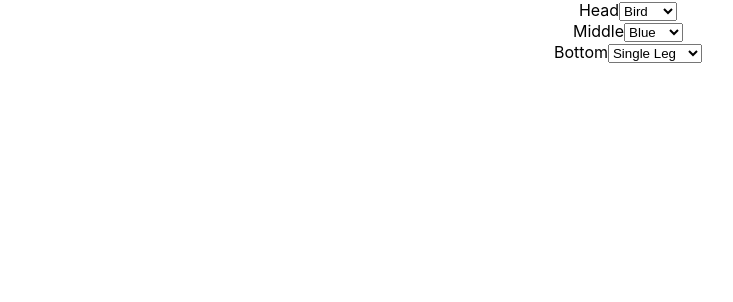
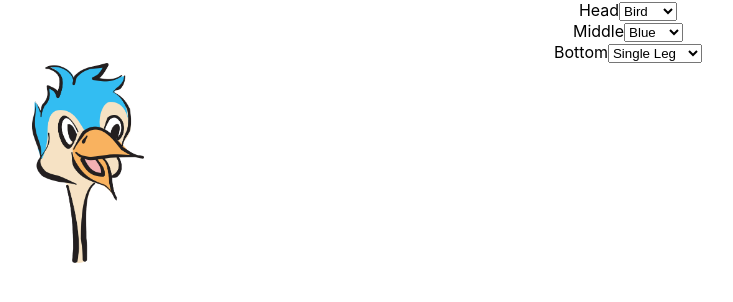
Before and after one commit to Andy-Mascaro/React-Character-Designer, a React (Create React App) app: page / in a window 1280 px wide. Shown: the top 302 px of the page, without its empty margins (12-745 px from the left). Built offline with nearby package versions, Linux system fonts and the light colour scheme.

Commit message:
added to preview page

```diff
--- a/src/components/Main/Main.js
+++ b/src/components/Main/Main.js
@@ -2,12 +2,12 @@ import React, { useState } from 'react';
 import Bottom from '../Bottom/Bottom';
 import Head from '../Head/Head';
 import Middle from '../Middle/Middle';
-// import Preview from '../../components/Preview/Preview';
+import Preview from '../../components/Preview/Preview';
 import './Main.css';
 
 
 export default function Main() {
-  const [head, setHead] = useState('head');
+  const [head, setHead] = useState('bird');
   const [middle, setMiddle] = useState('middle');
   const [bottom, setBottom] = useState('bottom');
   return (
@@ -22,7 +22,7 @@ export default function Main() {
         <Bottom
           setBottom={setBottom}
           bottom={bottom} />
-        {/* <Preview  */}
+        <Preview head={head}/>
 
 
 
--- a/src/components/Preview/Preview.css
+++ b/src/components/Preview/Preview.css
@@ -0,0 +1,7 @@
+.phead {
+    height: 200px;
+    width: 200px;
+    background-size: contain;
+    background-repeat: no-repeat;
+    background-position: center;
+}
--- a/src/components/Preview/Preview.js
+++ b/src/components/Preview/Preview.js
@@ -1,2 +1,13 @@
-// import React from 'react';
-// import './Preview.css';
+import React from 'react';
+import './Preview.css';
+
+export default function Preview({ head, middle, bottom }) {
+  return (
+    <div>
+      <div className='phead' style={ { backgroundImage: `url(${process.env.PUBLIC_URL}/Assets/${head}-head.png)` } }></div>
+    </div>
+
+
+  );
+
+}
```
Also changed, not shown: src/components/Phrase/Phrase.js (+13 -13 lines).
